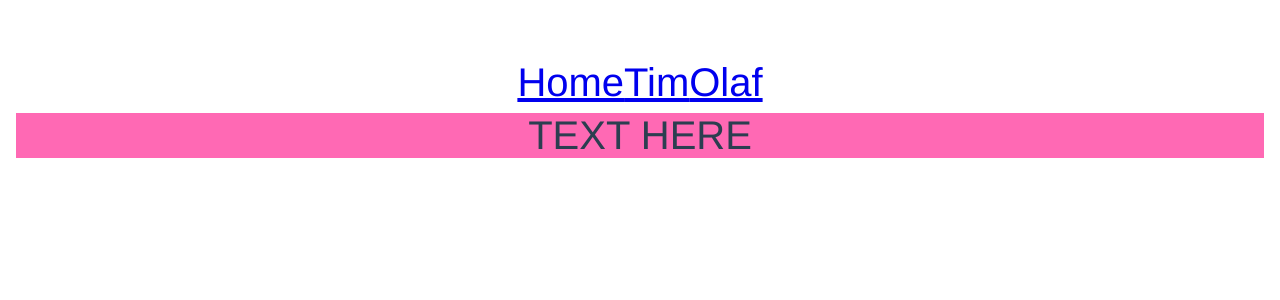
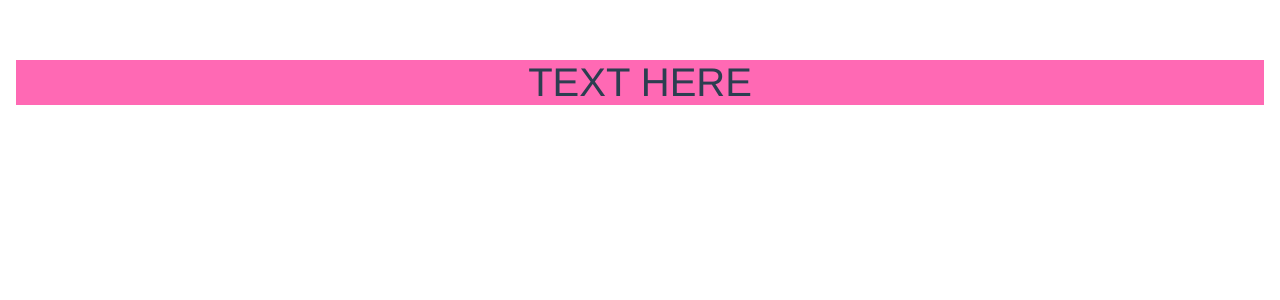
Before and after one commit to timfeskens/portfolio, a Vue app: page / in a window 1280 px wide. Shown: the top 300 px of the page. Built offline with nearby package versions, Linux system fonts and the light colour scheme.

Commit message:
removed routingview, added it to readme

```diff
--- a/src/App.vue
+++ b/src/App.vue
@@ -1,8 +1,5 @@
 <template>
   <div id="app">
-    <router-link :to="{ name: 'Main' }">Home</router-link>
-    <router-link to="/tim">Tim</router-link>
-    <router-link to="/olaf">Olaf</router-link>
     <router-view></router-view>
   </div>
 </template>
```
Also changed, not shown: 1 other file (tests, documents, lock files or other folders).
